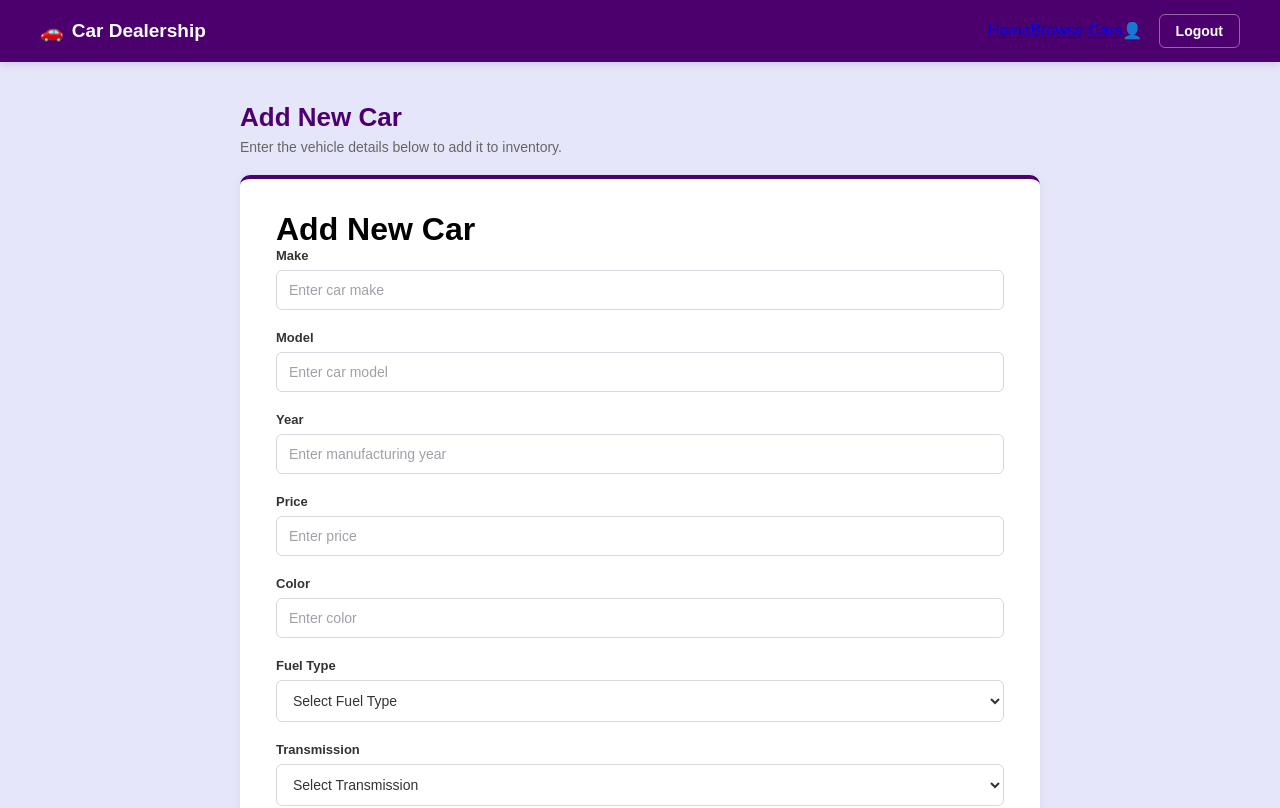
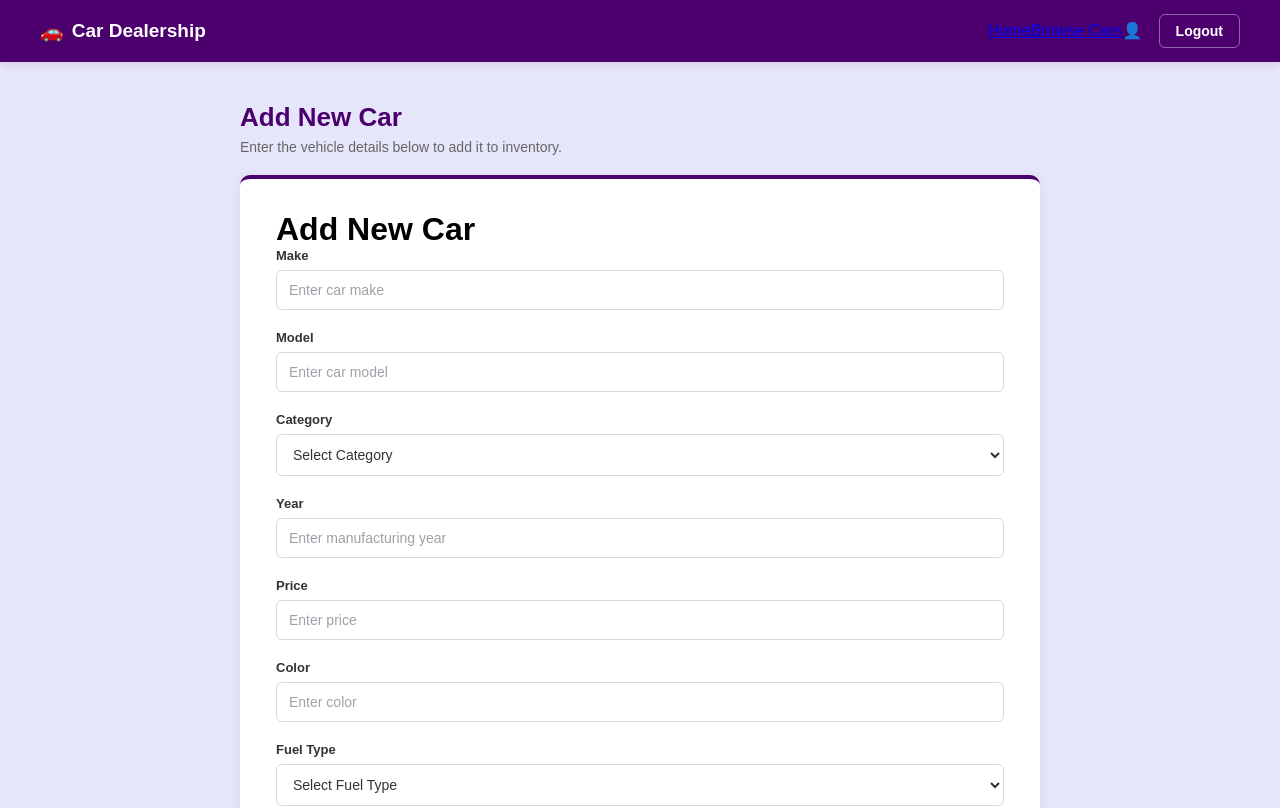
Before and after one commit to Tirth1507/car-dealership-inventory-system, a React app in the folder frontend/: page /cars/add in a window 1280 px wide. Shown: the top 808 px of the page. Built offline with nearby package versions, Linux system fonts and the light colour scheme; the HTML template or start-up script is replaced by a standard one.

Commit message:
feat: enhance  add car form

```diff
--- a/frontend/src/components/CarForm.jsx
+++ b/frontend/src/components/CarForm.jsx
@@ -34,6 +34,58 @@ function CarForm({
                         onChange={handleChange}
                         required
                     />
+                </div>
+
+                <div className="form-group">
+                    <label>Category</label>
+
+                    <select
+                        name="category"
+                        value={formData.category}
+                        onChange={handleChange}
+                        required
+                    >
+                        <option value="">
+                            Select Category
+                        </option>
+
+                        <option value="SUV">
+                            SUV
+                        </option>
+
+                        <option value="Sedan">
+                            Sedan
+                        </option>
+
+                        <option value="Hatchback">
+                            Hatchback
+                        </option>
+
+                        <option value="Coupe">
+                            Coupe
+                        </option>
+
+                        <option value="Convertible">
+                            Convertible
+                        </option>
+
+                        <option value="Pickup">
+                            Pickup
+                        </option>
+
+                        <option value="Luxury">
+                            Luxury
+                        </option>
+
+                        <option value="Electric">
+                            Electric
+                        </option>
+
+                        <option value="Hybrid">
+                            Hybrid
+                        </option>
+
+                    </select>
                 </div>
 
                 <div className="form-group">
--- a/frontend/src/pages/AddCar.jsx
+++ b/frontend/src/pages/AddCar.jsx
@@ -14,6 +14,7 @@ function AddCar() {
     const [formData, setFormData] = useState({
         make: "",
         model: "",
+        category: "",
         year: "",
         price: "",
         color: "",
```
